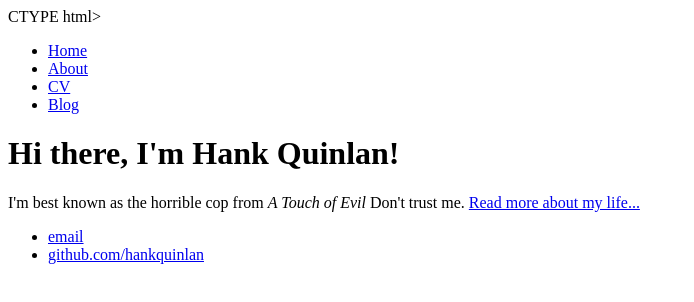
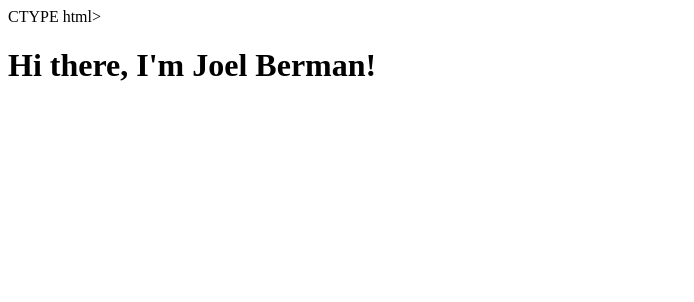
Before and after one commit to j0el/j0el.github.io, a plain HTML site: page index.html in a window 1280 px wide. Shown: the whole page, without its empty margins (0-694 px from the left). Drawn offline with Linux system fonts and the light colour scheme.

Commit message:
Change two

```diff
--- a/index.html
+++ b/index.html
@@ -1,28 +1,13 @@
 CTYPE html>
 <html>
 	<head>
-		<title>Hank Quinlan, Horrible Cop</title>
+		<title>Microservices</title>
 	</head>
 	<body>
-		<nav>
-    		<ul>
-        		<li><a href="/">Home</a></li>
-	        	<li><a href="/about">About</a></li>
-        		<li><a href="/cv">CV</a></li>
-        		<li><a href="/blog">Blog</a></li>
-    		</ul>
-		</nav>
 		<div class="container">
     		<div class="blurb">
-        		<h1>Hi there, I'm Hank Quinlan!</h1>
-				<p>I'm best known as the horrible cop from <em>A Touch of Evil</em> Don't trust me. <a href="/about">Read more about my life...</a></p>
+        		<h1>Hi there, I'm Joel Berman!</h1>
     		</div><!-- /.blurb -->
 		</div><!-- /.container -->
-		<footer>
-    		<ul>
-        		<li><a href="mailto:hankquinlanhub@gmail.com">email</a></li>
-        		<li><a href="https://github.com/hankquinlan">github.com/hankquinlan</a></li>
-			</ul>
-		</footer>
 	</body>
 </html>
```
